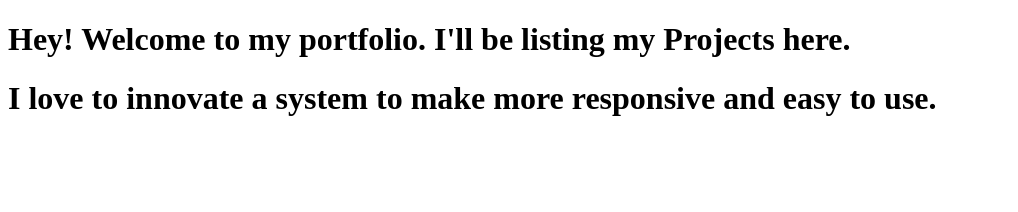
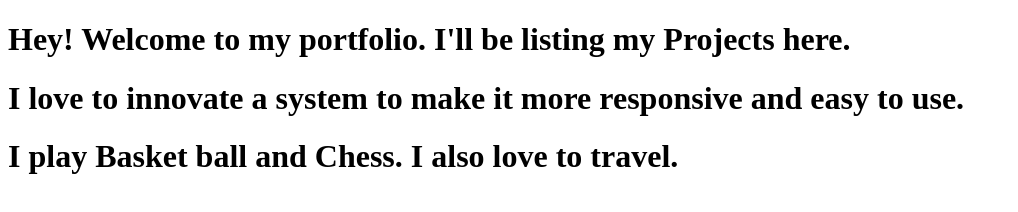
Before and after one commit to insayed/Sayed-Junaid-Prototype-2, a plain HTML site: page index.html in a window 1280 px wide. Shown: the whole page, without its empty margins (0-1018 px from the left). Drawn offline with Linux system fonts and the light colour scheme.

Commit message:
Update : Added Hobbies

```diff
--- a/index.html
+++ b/index.html
@@ -8,6 +8,7 @@
 </head>
 <body>
     <h1>Hey! Welcome to my portfolio. I'll be listing my Projects here.</h1>
-    <h1>I love to innovate a system to make more responsive and easy to use. </h1>
+    <h1>I love to innovate a system to make it more responsive and easy to use. </h1>
+    <h1>I play Basket ball and Chess. I also love to travel.</h1>
 </body>
 </html>
```
Also changed, not shown: 1 other file.
